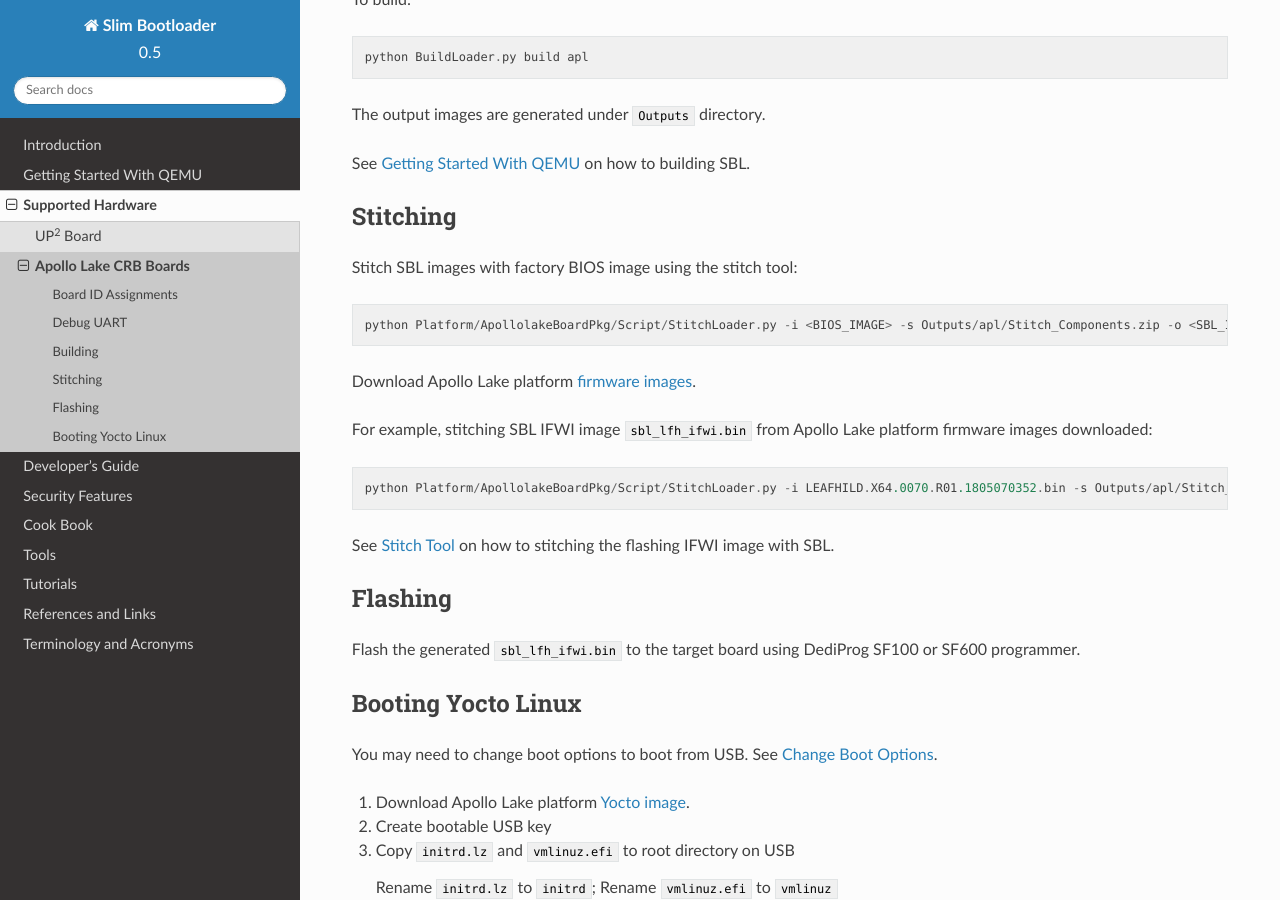
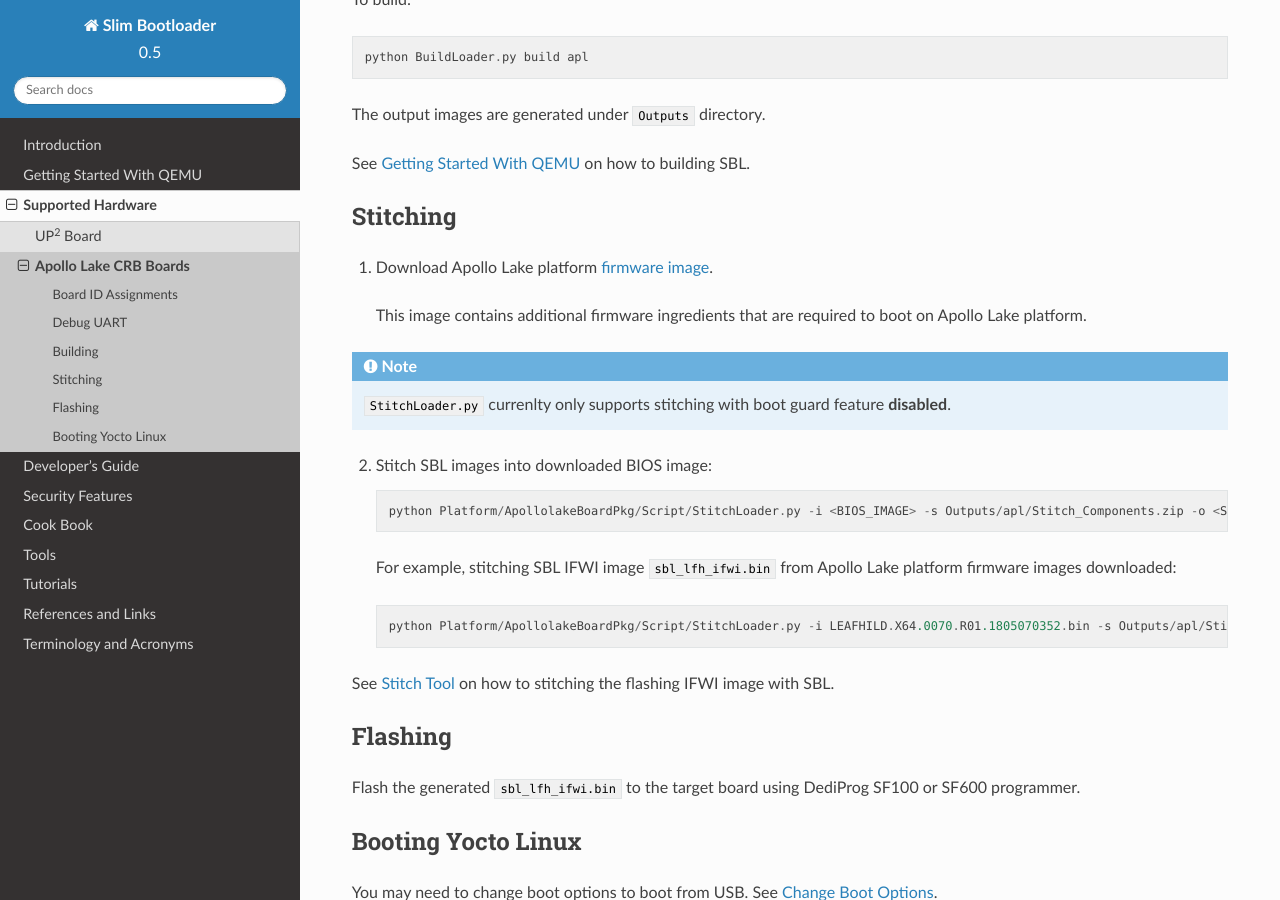
Before and after one commit to slimbootloader/documentation, a Sphinx documentation site: the page built from source/supported-hardware/apollo-lake-crb.rst, in a window 1280 px wide and 900 px high, scrolled down 863 px. Built offline with Sphinx 7.4.7 and the Read the Docs theme 2.0.0, drawn with Linux system fonts in a browser that asks for light colours; pages that are not in the unit, such as notebooks, are missing from menus.

Commit message:
Update stitching instructions for Apollo Lake CRBs
Signed-off-by: Huang Jin <huang.jin@intel.com>

```diff
--- a/source/supported-hardware/apollo-lake-crb.rst
+++ b/source/supported-hardware/apollo-lake-crb.rst
@@ -50,13 +50,17 @@ See :ref:`getting-started` on how to building |SPN|.
 Stitching
 ^^^^^^^^^^
 
-Stitch |SPN| images with factory BIOS image using the stitch tool::
+1. Download |APL| `firmware image <https://firmware.intel.com/sites/default/files/leafhill-0.70-firmwareimages.zip>`_.
+
+  This image contains additional firmware ingredients that are required to boot on |APL|.
+
+.. note:: ``StitchLoader.py`` currenlty only supports stitching with boot guard feature **disabled**.
+
+2. Stitch |SPN| images into downloaded BIOS image::
 
     python Platform/ApollolakeBoardPkg/Script/StitchLoader.py -i <BIOS_IMAGE> -s Outputs/apl/Stitch_Components.zip -o <SBL_IFWI_IMAGE>
 
-Download |APL| `firmware images <https://firmware.intel.com/sites/default/files/leafhill-0.70-firmwareimages.zip>`_.
-
-For example, stitching |SPN| IFWI image ``sbl_lfh_ifwi.bin`` from |APL| firmware images downloaded::
+  For example, stitching |SPN| IFWI image ``sbl_lfh_ifwi.bin`` from |APL| firmware images downloaded::
 
     python Platform/ApollolakeBoardPkg/Script/StitchLoader.py -i LEAFHILD.X64.0070.R01.1805070352.bin -s Outputs/apl/Stitch_Components.zip -o sbl_lfh_ifwi.bin
 
```
